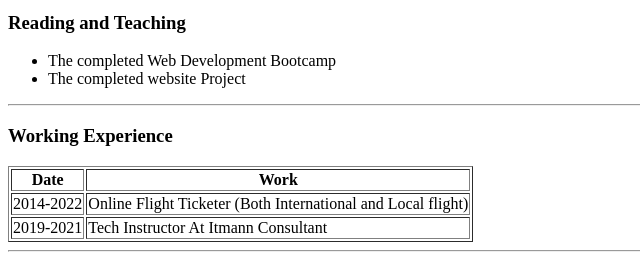
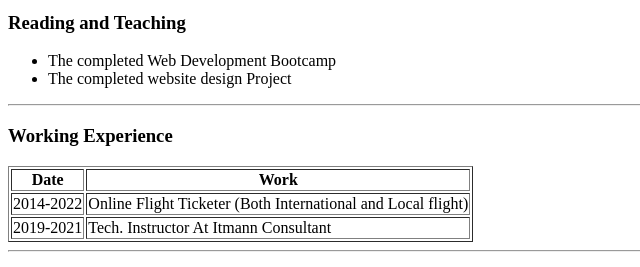
Before and after one commit to Goodnews77/cv, a plain HTML site: page index.html in a window 1280 px wide. Shown: the part 318-585 px from the top of the page, 0-640 px from the left. Drawn offline with Linux system fonts and the light colour scheme.

Commit message:
Update index.html

```diff
--- a/index.html
+++ b/index.html
@@ -26,7 +26,7 @@
   <!--unorder list-->
   <ul>
     <li>The completed Web Development Bootcamp</li>
-    <li>The completed website Project</li>
+    <li>The completed website design Project</li>
   </ul>
   <hr>
   <h3>Working Experience</h3>
@@ -45,7 +45,7 @@
       </tr>
       <tr>
         <td>2019-2021</td>
-        <td> Tech Instructor At Itmann Consultant</td>
+        <td> Tech. Instructor At Itmann Consultant</td>
       </tr>
     </tbody>
 
```
